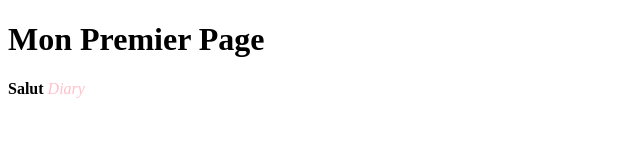
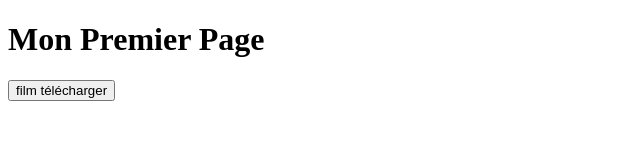
Before and after one commit to mivoaravahy/Diary, a plain HTML site: page index.html in a window 1280 px wide. Shown: the whole page, without its empty margins (0-640 px from the left). Drawn offline with Linux system fonts and the light colour scheme.

Commit message:
Update index.html

```diff
--- a/index.html
+++ b/index.html
@@ -10,7 +10,6 @@
 
 <h1>Mon Premier Page</h1>
 
-<p> <b>Salut</b>&nbsp<i>Diary</i> </p>
-
+<button onclik="https://v.moviebox.ng/6DKoxnNQ1E"> film télécharger</button>
 </body>
 </html>
```
